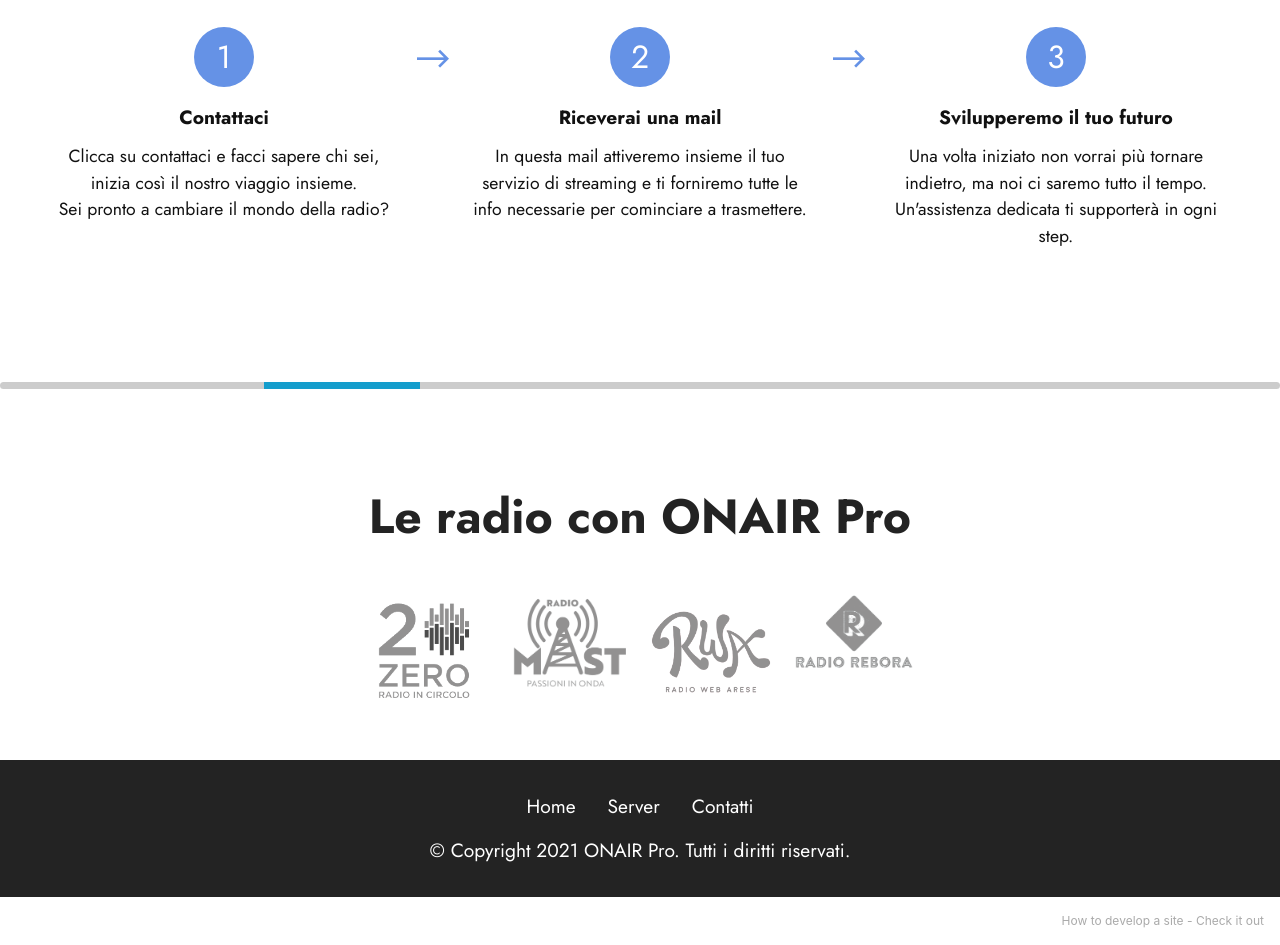
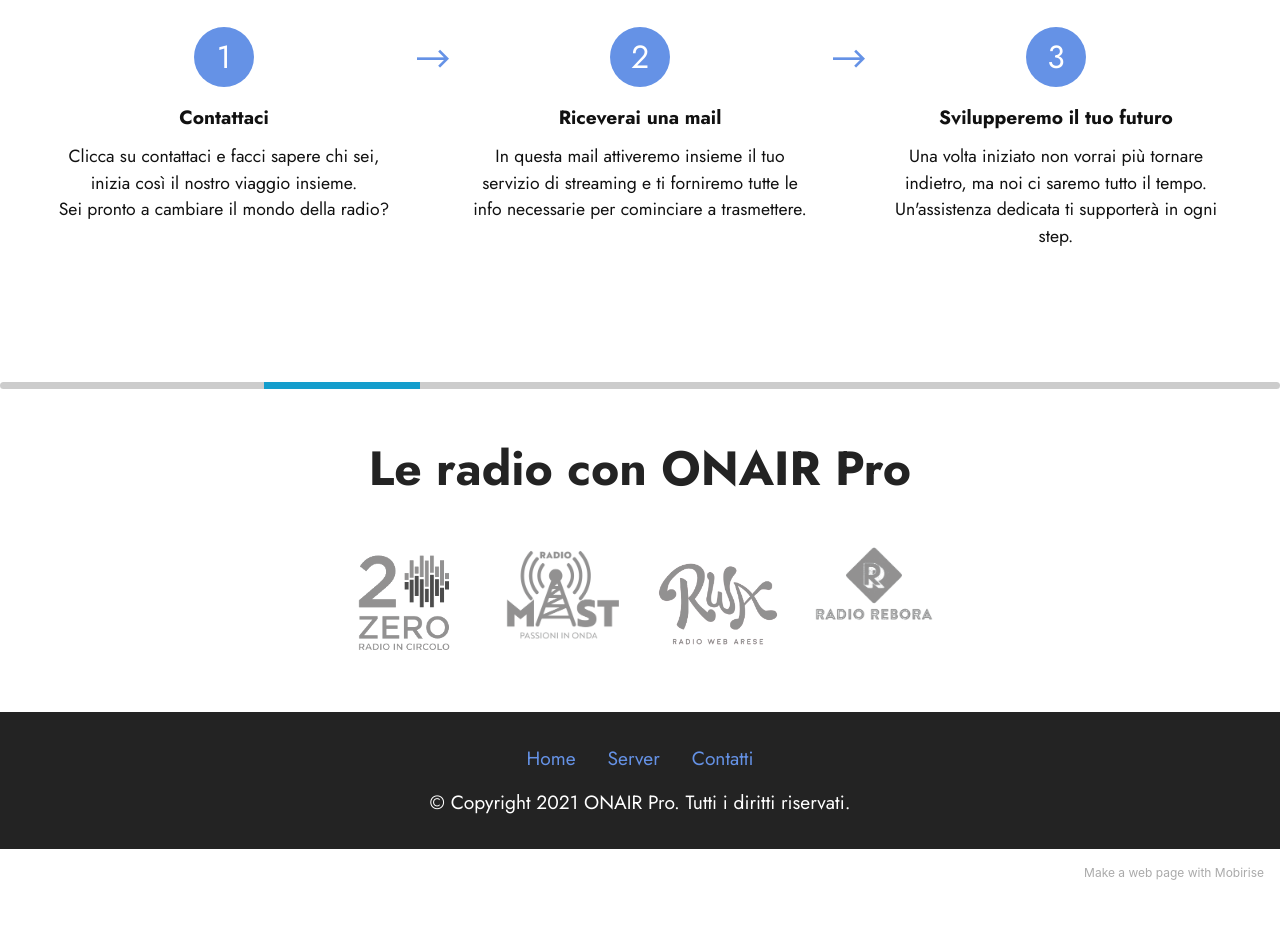
Before and after one commit to marcolastella/onairpro, a plain HTML site: page index.html in a window 1280 px wide. Shown: the part 3099-4044 px from the top of the page. After the commit the page ends 3996 px from the top, so only its background shows below. Drawn offline with Linux system fonts and the light colour scheme; files whose address does not match are found by name.

Commit message:
create github pages

```diff
--- a/assets/mobirise/css/mbr-additional.css
+++ b/assets/mobirise/css/mbr-additional.css
@@ -1524,7 +1524,7 @@
   }
 }
 .cid-sx3z7hx7wE {
-  padding-top: 3rem;
+  padding-top: 0rem;
   padding-bottom: 1rem;
   background-color: #ffffff;
 }
--- a/index.html
+++ b/index.html
@@ -35,7 +35,7 @@
         <div class="container-fluid">
             <div class="navbar-brand">
                 <span class="navbar-logo">
-                    <a href="https://mobiri.se">
+                    <a href="index.html">
                         <img src="assets/images/logo-onairpro-def-1.png" alt="onairpro_logo" style="height: 5.8rem;">
                     </a>
                 </span>
@@ -74,7 +74,7 @@
                 <h1 class="mbr-section-title mbr-fonts-style mb-3 display-1"><strong>LA TUA RADIO, FRESH!</strong></h1>
                 <p class="mbr-text mbr-fonts-style display-7">
                     LE MIGLIORI RADIO, <br>IL MIGLIORE SERVIZIO DI STREAMING.</p>
-                <div class="mbr-section-btn mt-3"><a class="btn btn-secondary display-4" href="https://mobiri.se">CONTATTACI</a></div>
+                <div class="mbr-section-btn mt-3"><a class="btn btn-secondary display-4" href="index.html">CONTATTACI</a></div>
                 <div class="image-wrap mt-4">
                     <img src="assets/images/onair-pro-schermata.jpeg" alt="ONAIRPRO RADIO" title="">
                 </div>
@@ -403,7 +403,7 @@
 
 <section class="clients1 cid-sx3z7hx7wE" id="clients1-8">
 
-    <div class="images-container container">
+    <div class="images-container container-fluid">
         <div class="mbr-section-head">
             <h3 class="mbr-section-title mbr-fonts-style align-center mb-0 display-2"><strong>Le radio con ONAIR Pro</strong></h3>
 
@@ -445,7 +445,7 @@
 
 
 
-                <li class="foot-menu-item mbr-fonts-style display-7">Home</li><li class="foot-menu-item mbr-fonts-style display-7">Server</li><li class="foot-menu-item mbr-fonts-style display-7">Contatti</li></ul>
+                <li class="foot-menu-item mbr-fonts-style display-7"><a href="index.html" class="text-primary">Home</a></li><li class="foot-menu-item mbr-fonts-style display-7"><a href="index.html" class="text-primary">Server</a></li><li class="foot-menu-item mbr-fonts-style display-7"><a href="index.html" class="text-primary">Contatti</a></li></ul>
             </div>
 
             <div class="row row-copirayt">
@@ -455,7 +455,7 @@
             </div>
         </div>
     </div>
-</section><section style="background-color: #fff; font-family: -apple-system, BlinkMacSystemFont, 'Segoe UI', 'Roboto', 'Helvetica Neue', Arial, sans-serif; color:#aaa; font-size:12px; padding: 0; align-items: center; display: flex;"><a href="https://mobirise.site/n" style="flex: 1 1; height: 3rem; padding-left: 1rem;"></a><p style="flex: 0 0 auto; margin:0; padding-right:1rem;">How to develop a site - <a href="https://mobirise.site/x" style="color:#aaa;">Check it out</a></p></section><script src="assets/web/assets/jquery/jquery.min.js"></script>  <script src="assets/popper/popper.min.js"></script>  <script src="assets/tether/tether.min.js"></script>  <script src="assets/bootstrap/js/bootstrap.min.js"></script>  <script src="assets/smoothscroll/smooth-scroll.js"></script>  <script src="assets/dropdown/js/nav-dropdown.js"></script>  <script src="assets/dropdown/js/navbar-dropdown.js"></script>  <script src="assets/touchswipe/jquery.touch-swipe.min.js"></script>  <script src="assets/parallax/jarallax.min.js"></script>  <script src="assets/audiobar/audiobar.js"></script>  <script src="assets/theme/js/script.js"></script>
+</section><section style="background-color: #fff; font-family: -apple-system, BlinkMacSystemFont, 'Segoe UI', 'Roboto', 'Helvetica Neue', Arial, sans-serif; color:#aaa; font-size:12px; padding: 0; align-items: center; display: flex;"><a href="https://mobirise.site/p" style="flex: 1 1; height: 3rem; padding-left: 1rem;"></a><p style="flex: 0 0 auto; margin:0; padding-right:1rem;">Make a web page with <a href="https://mobirise.site/z" style="color:#aaa;">Mobirise</a></p></section><script src="assets/web/assets/jquery/jquery.min.js"></script>  <script src="assets/popper/popper.min.js"></script>  <script src="assets/tether/tether.min.js"></script>  <script src="assets/bootstrap/js/bootstrap.min.js"></script>  <script src="assets/smoothscroll/smooth-scroll.js"></script>  <script src="assets/dropdown/js/nav-dropdown.js"></script>  <script src="assets/dropdown/js/navbar-dropdown.js"></script>  <script src="assets/touchswipe/jquery.touch-swipe.min.js"></script>  <script src="assets/parallax/jarallax.min.js"></script>  <script src="assets/audiobar/audiobar.js"></script>  <script src="assets/theme/js/script.js"></script>
 
 
 </body>
```
Also changed, not shown: 1 other file.
